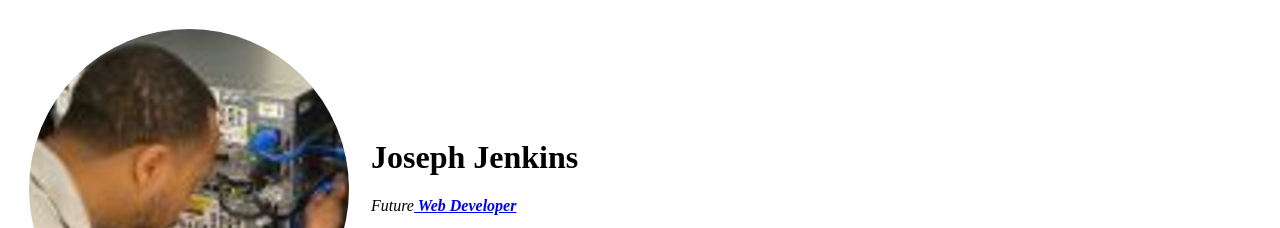
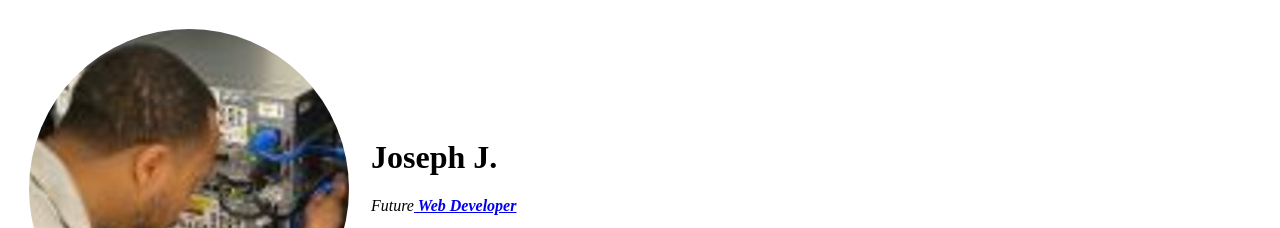
Before and after one commit to JosephJGH/cv, a plain HTML site: page index.html in a window 1280 px wide. Shown: the top 228 px of the page. Drawn offline with Linux system fonts and the light colour scheme.

Commit message:
Removed last name

```diff
--- a/index.html
+++ b/index.html
@@ -10,7 +10,7 @@
         <table cellspacing="20">
             <tr>
                 <td><img src="me-modified.png" alt="me"></td>
-                <td><h1>Joseph Jenkins</h1><p><em>Future<strong><a href="https://www.linkedin.com/in/joseph-jenkins-938569b9/"> Web Developer</a></strong></em></p>
+                <td><h1>Joseph J.</h1><p><em>Future<strong><a href="https://www.linkedin.com/in/joseph-jenkins-938569b9/"> Web Developer</a></strong></em></p>
                     <p>I'm currently a Tech Support Specialist looking to pivot into Full-Stack Development.</p></td>
             </tr>
         </table>
```
